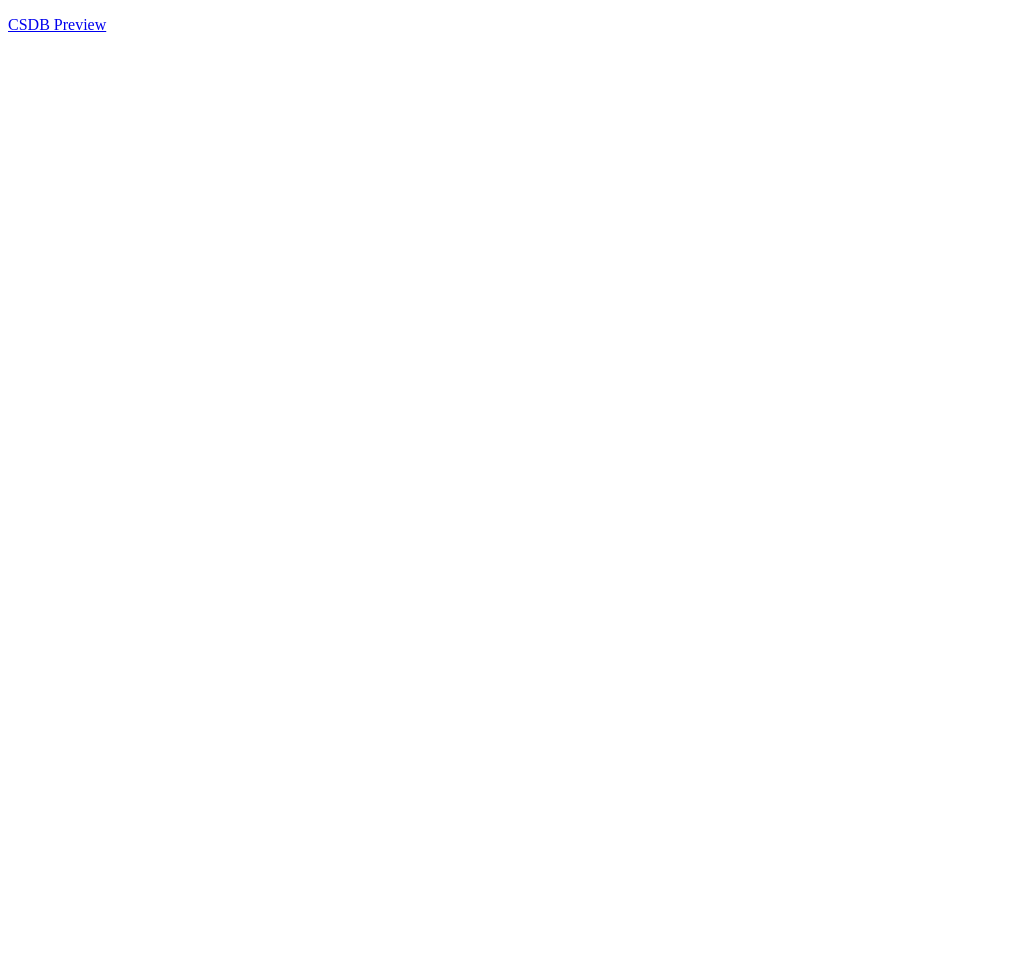
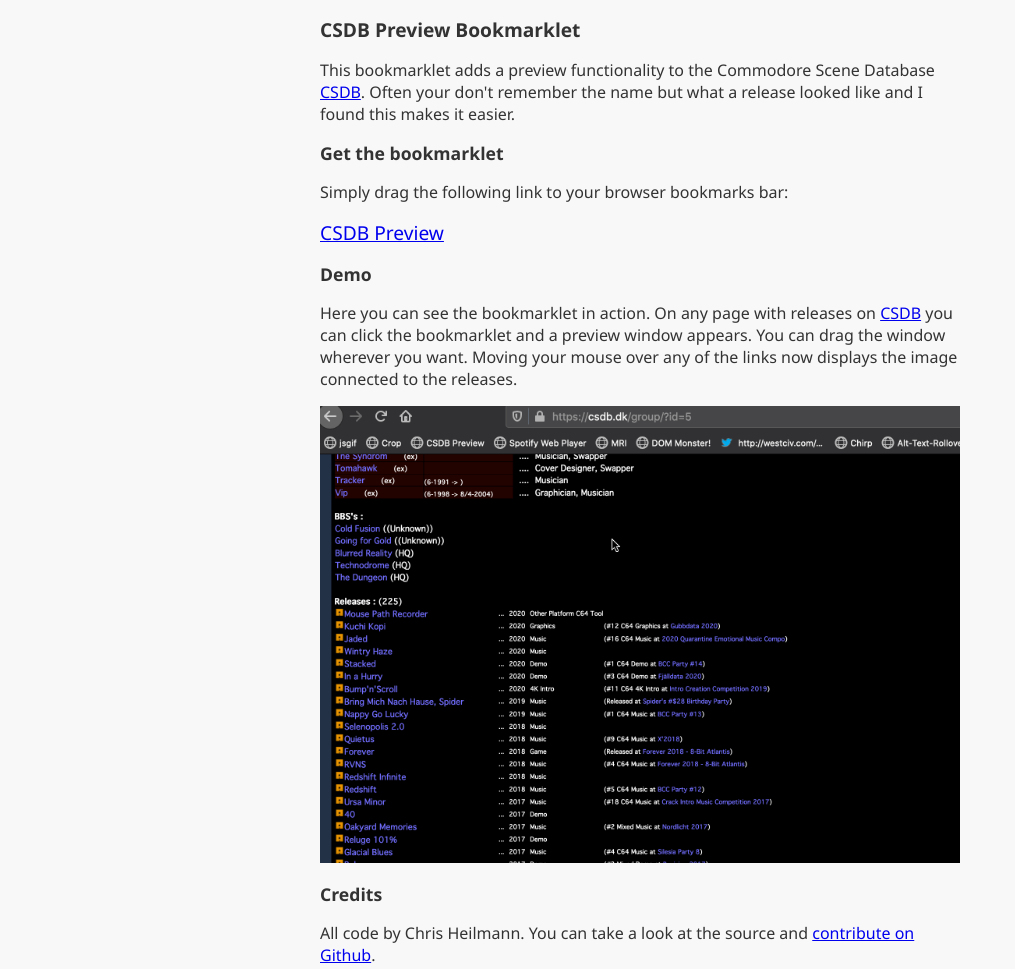
Before and after one commit to codepo8/csdb-preview-bookmarklet, a plain HTML site: page index.html in a window 1280 px wide. Shown: the whole page, without its empty margins (0-1015 px from the left). Before the commit the page ends 800 px from the top, so only its background shows below. Drawn offline with Linux system fonts and the light colour scheme.

Commit message:
added info

```diff
--- a/index.html
+++ b/index.html
@@ -4,12 +4,45 @@
   <meta charset="UTF-8">
   <meta name="viewport" content="width=device-width, initial-scale=1.0">
   <title>CSDB Preview Bookmarklet</title>
+  <style>
+    body {
+      background: #f8f8f8;
+      color: #333;
+      font-family: 'Segoe UI', Tahoma, Geneva, Verdana, sans-serif;
+      max-width:40em;
+      margin: 1em auto;
+    }
+    h1 {
+      font-size: 1.2em;
+    }
+    h2 {
+      font-size: 1.1em;
+    }
+    img {
+      max-width: 100%;
+    }
+    .bookmarklet {
+      font-size: 1.2em;
+    }
+
+  </style>
 </head>
 <body>
+<h1>CSDB Preview Bookmarklet</h1>
+<p>This bookmarklet adds a preview functionality to the Commodore Scene Database <a href="https://csdb.dk">CSDB</a>. Often your don't remember the name but what a release looked like and I found this makes it easier.</p>
+
+<h2>Get the bookmarklet</h2>
+<p>Simply drag the following link to your browser bookmarks bar:</p>
+
+<p><a class="bookmarklet" href="javascript:(function(){document.body.appendChild(document.createElement('script')).src='https://codepo8.github.io/csdb-preview-bookmarklet/csdb-preview.js';})();">CSDB Preview</a></p>
 
 
+<h2>Demo</h2>
+<p>Here you can see the bookmarklet in action. On any page with releases on <a href="https://csdb.dk">CSDB</a> you can click the bookmarklet and a preview window appears. You can drag the window wherever you want. Moving your mouse over any of the links now displays the image connected to the releases.</p>
+<img src="csdb-preview.gif" alt="CSDB Preview screencast">
 
-<p><a href="javascript:(function(){document.body.appendChild(document.createElement('script')).src='https://codepo8.github.io/csdb-preview-bookmarklet/csdb-preview.js';})();">CSDB Preview</a></p>
+<h2>Credits</h2>
+<p>All code by Chris Heilmann. You can take a look at the source and <a href="https://github.com/codepo8/csdb-preview-bookmarklet">contribute on Github</a>.</p>
 
 </body>
 </html>
```
Also changed, not shown: csdb-preview.gif (added), 1 other file.
